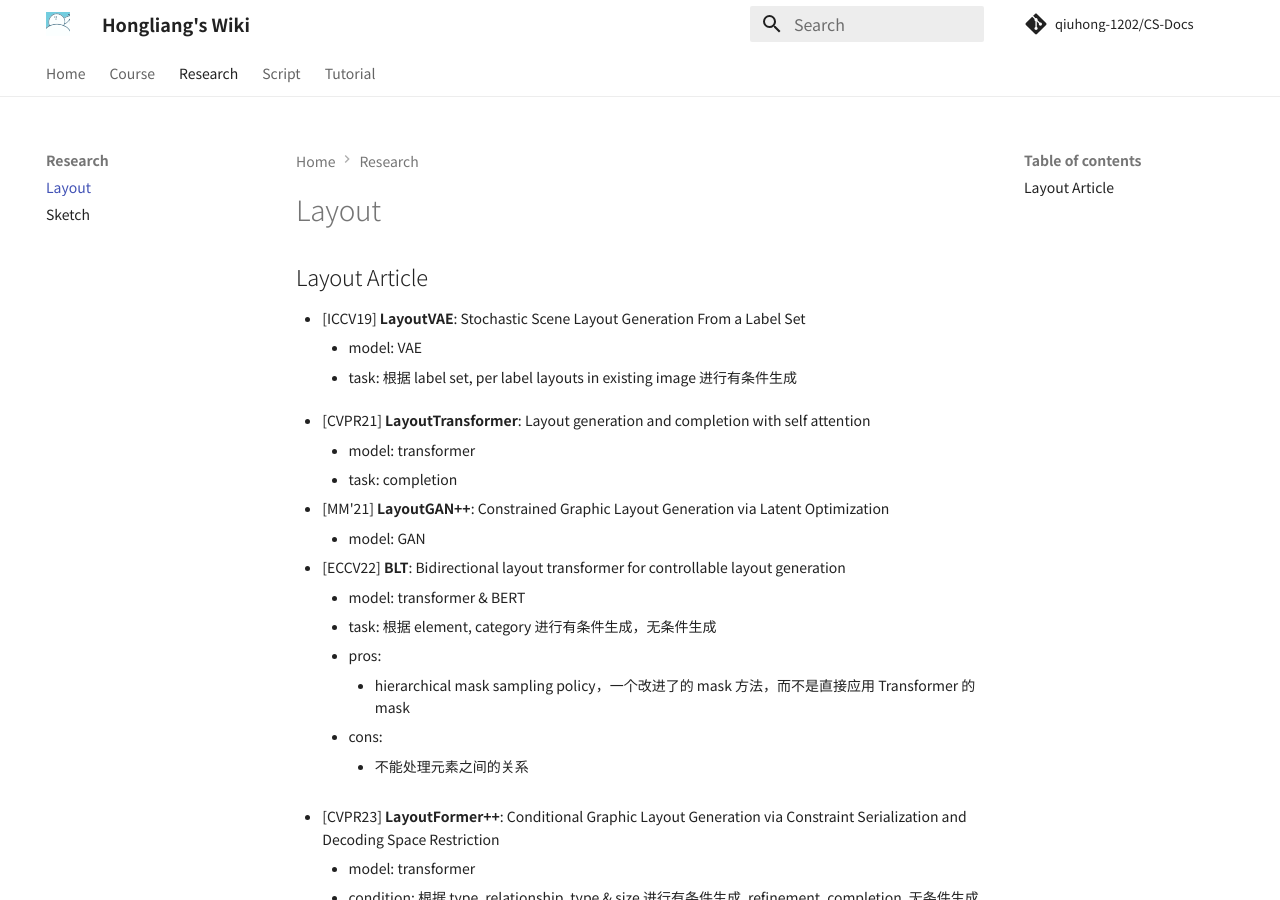
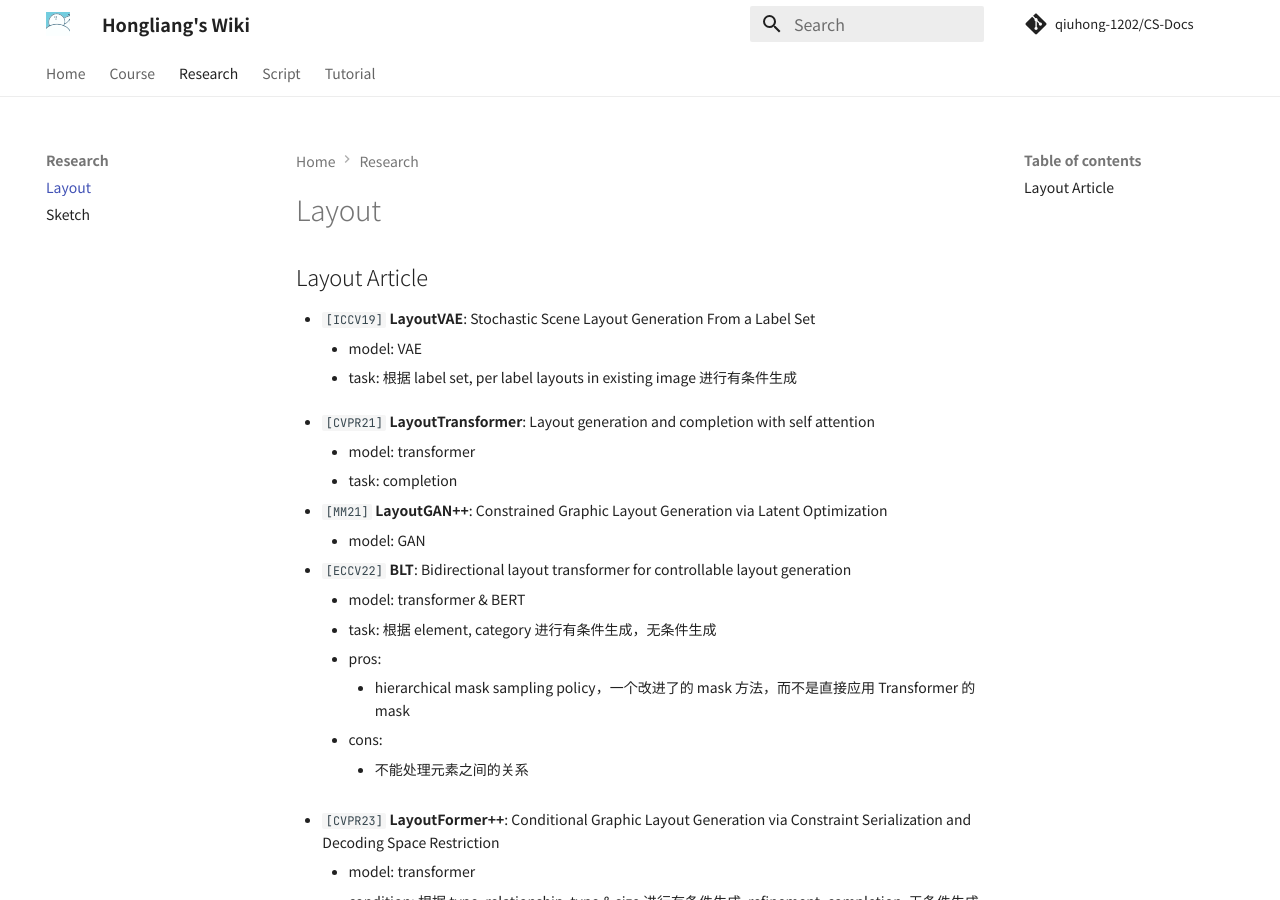
Before and after one commit to QiuHong-1202/CS-Document, an MkDocs documentation site: the page built from docs/Research/Layout.md, in a window 1280 px wide and 900 px high. Built offline with MkDocs 1.6.1 and Material for MkDocs 9.7.7, drawn with Linux system fonts in a browser that asks for light colours; nearby versions of some CDN libraries; comment, search, counter and statistics services are not loaded.

Commit message:
feat: reformat layout doc

```diff
--- a/docs/Research/Layout.md
+++ b/docs/Research/Layout.md
@@ -1,15 +1,15 @@
 ## Layout Article
 
-- [ICCV19] **LayoutVAE**: Stochastic Scene Layout Generation From a Label Set
+- `[ICCV19]` **LayoutVAE**: Stochastic Scene Layout Generation From a Label Set
   - model: VAE
   - task: 根据 label set, per label layouts in existing image 进行有条件生成
 
-- [CVPR21] **LayoutTransformer**: Layout generation and completion with self attention
+- `[CVPR21]` **LayoutTransformer**: Layout generation and completion with self attention
   - model: transformer
   - task: completion
-- [MM'21] **LayoutGAN++**: Constrained Graphic Layout Generation via Latent Optimization
+- `[MM21]` **LayoutGAN++**: Constrained Graphic Layout Generation via Latent Optimization
   - model: GAN
-- [ECCV22] **BLT**: Bidirectional layout transformer for controllable layout generation
+- `[ECCV22]` **BLT**: Bidirectional layout transformer for controllable layout generation
   - model: transformer & BERT
   - task: 根据 element, category 进行有条件生成，无条件生成
   - pros:
@@ -17,7 +17,7 @@
   - cons:
     - 不能处理元素之间的关系
 
-- [CVPR23] **LayoutFormer++**: Conditional Graphic Layout Generation via Constraint Serialization and Decoding Space Restriction
+- `[CVPR23]` **LayoutFormer++**: Conditional Graphic Layout Generation via Constraint Serialization and Decoding Space Restriction
   - model: transformer
   - condition: 根据 type, relationship, type & size 进行有条件生成, refinement, completion, 无条件生成
   - pros:
@@ -25,7 +25,7 @@
     - A constraint serialization scheme which can handle diverse constrain
     - A sequence to sequence layout generation method
 
-- [CVPR23] **LayoutDM**: Discrete Diffusion Model for Controllable Layout Generation
+- `[CVPR23]` **LayoutDM**: Discrete Diffusion Model for Controllable Layout Generation
   - model: diffusion
   - task: Category $\to$ Size+Position, Category+Size $\to$ Position, Completion, 无条件生成
   - pro:
@@ -33,7 +33,7 @@
     - masking and logit adjustment during the inference
   - cons:
     - 作者在进行训练和评估模型时，剔除了数据集中元素个数 $\ge50$ 的 layout 数据，在输入文档具有更多元素时，模型的性能会降低
-- [CVPR23] **LDGM**: Unifying Layout Generation with a Decoupled Diffusion Model
+- `[CVPR23]` **LDGM**: Unifying Layout Generation with a Decoupled Diffusion Model
   - model: diffusion
   - task: 根据 $(c,x,y,w,h)$ 五种属性进行有条件生成, refinement, completion, 无条件生成
   - pros:
```
